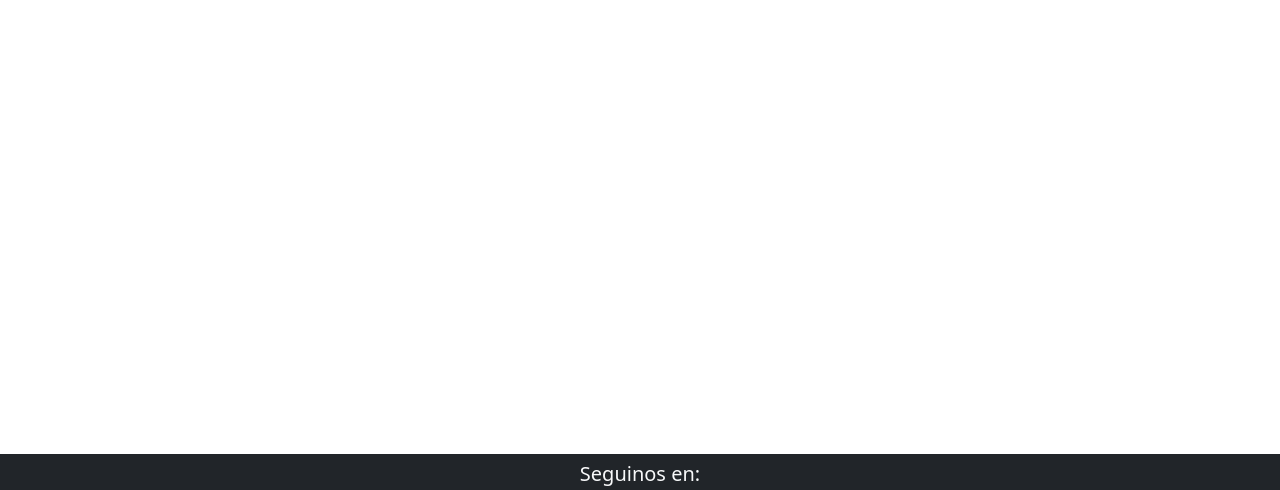
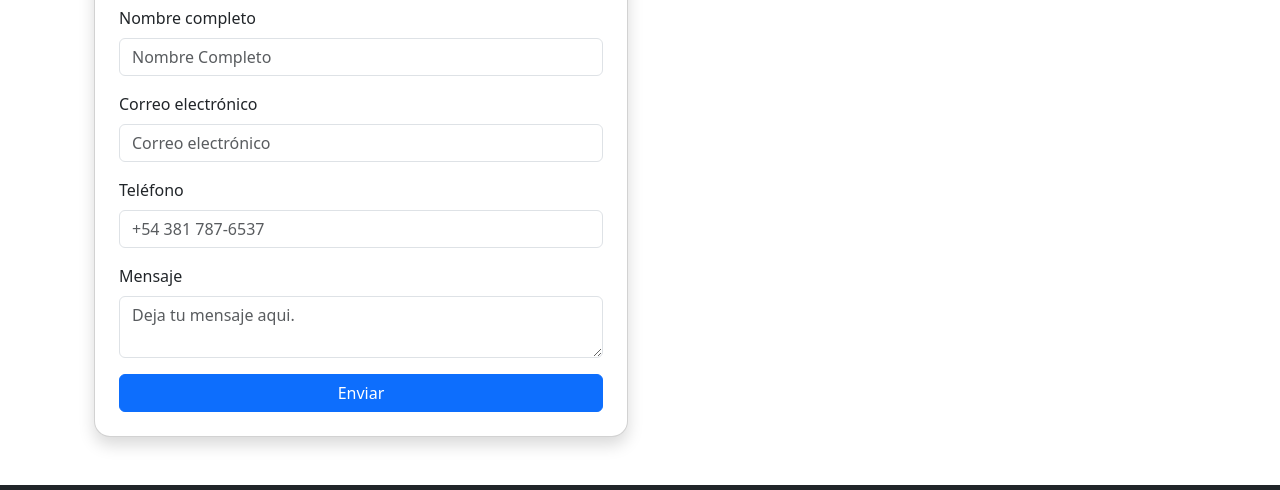
Before and after one commit to Maxii34/RollingSugar-w13-MaxOrd-, a plain HTML site: page pages/contacto.html in a window 1280 px wide. Shown: the part 185-675 px from the top of the page. Drawn offline with nearby package versions, Linux system fonts and the light colour scheme.

Commit message:
Agregado de formulario en contacto

```diff
--- a/pages/contacto.html
+++ b/pages/contacto.html
@@ -39,10 +39,7 @@
           <div class="collapse navbar-collapse" id="navbarSupportedContent">
             <ul class="navbar-nav ms-auto mb-2 mb-lg-0">
               <li class="nav-item">
-                <a
-                  class="nav-link"
-                  aria-current="page"
-                  href="../index.html"
+                <a class="nav-link" aria-current="page" href="../index.html"
                   >Inicio</a
                 >
               </li>
@@ -53,14 +50,99 @@
                 <a class="nav-link" href="../pages/productos.html">Productos</a>
               </li>
               <li class="nav-item">
-                <a class="nav-link active" href="../pages/contacto.html">Contacto</a>
+                <a class="nav-link active" href="../pages/contacto.html"
+                  >Contacto</a
+                >
               </li>
             </ul>
           </div>
         </div>
       </nav>
     </header>
-    <main class="container"></main>
+    <main class="container">
+      <section>
+          <div class="container my-5">
+            <div class="row justify-content-center">
+              <div class=" col-12 col-md-6 col-lg-6">
+                <div class="card shadow rounded-4">
+                  <div class="card-body p-4">
+                    <h2 class="mb-4 text-center">Formulario de Contacto</h2>
+                    <form>
+                      <div class="mb-3">
+                        <label for="nombre" class="form-label"
+                          >Nombre completo</label
+                        >
+                        <input
+                          type="text"
+                          class="form-control"
+                          id="nombre"
+                          name="nombre"
+                          placeholder="Nombre Completo"
+                          minlength="3"
+                          maxlength="80"
+                          required
+                        />
+                      </div>
+
+                      <div class="mb-3">
+                        <label for="email" class="form-label"
+                          >Correo electrónico</label
+                        >
+                        <input
+                          type="email"
+                          class="form-control"
+                          id="email"
+                          name="email"
+                          placeholder="Correo electrónico"
+                          minlength="5"
+                          maxlength="100"
+                          required
+                        />
+                      </div>
+
+                      <div class="mb-3">
+                        <label for="telefono" class="form-label"
+                          >Teléfono</label
+                        >
+                        <input
+                          type="tel"
+                          class="form-control"
+                          id="telefono"
+                          name="telefono"
+                          placeholder="+54 381 787-6537"
+                          minlength="7"
+                          maxlength="20"
+                        />
+                      </div>
+
+                      <div class="mb-3">
+                        <label for="mensaje" class="form-label">Mensaje</label>
+                        <textarea
+                          class="form-control"
+                          id="mensaje"
+                          name="mensaje"
+                          rows="2"
+                          placeholder="Deja tu mensaje aqui."
+                          minlength="10"
+                          maxlength="400"
+                          required
+                        ></textarea>
+                      </div>
+
+                      <div class="d-grid gap-2">
+                        <button type="submit" class="btn btn-primary">
+                          Enviar
+                        </button>
+                      </div>
+                    </form>
+                  </div>
+                </div>
+              </div>
+              <div class="col-12 col-md-6 col-lg-6"></div>
+            </div>
+          </div>
+      </section>
+    </main>
     <footer class="bg-dark mp-4 text-center text-light">
       <div>
         <h5 class="my-2">Seguinos en:</h5>
```
